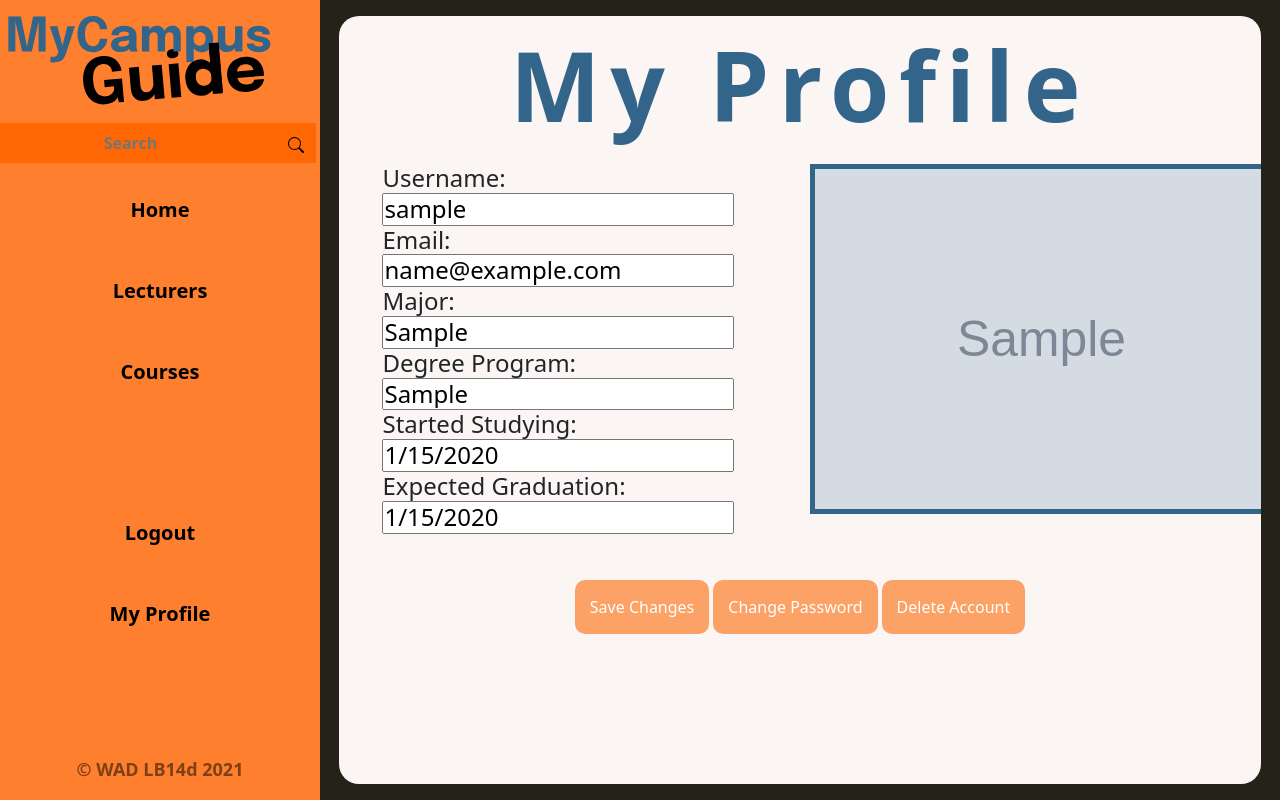
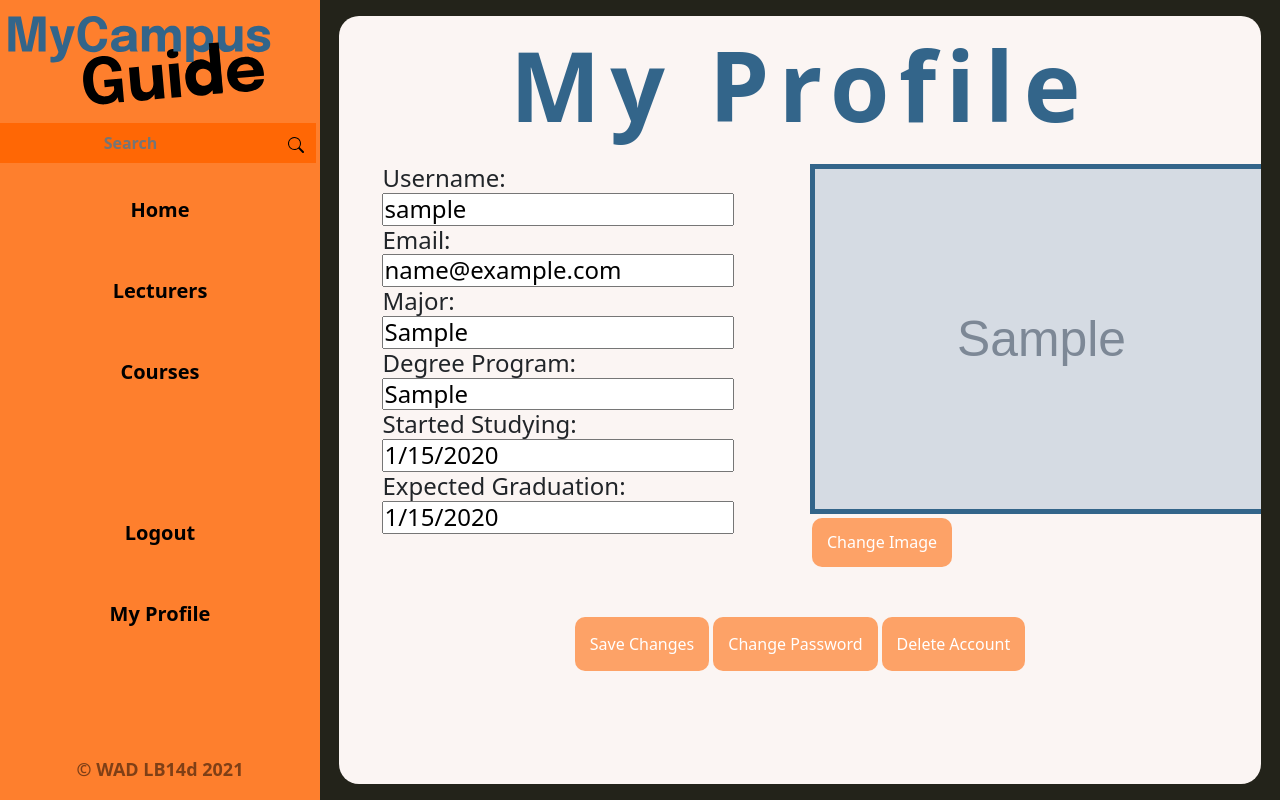
Before and after one commit to WAD2-LB14d/mycampusguide, a Django app: page /guide/myprofile/ in a window 1280 px wide. Run offline with Django 3.2, Linux system fonts and the light colour scheme; a user stored in the database is signed in; tables that the repository leaves empty hold one stand-in row (values such as "Sample post"); grey boxes marked "Sample" are stand-in pictures; some libraries are stand-ins or nearby versions.

Commit message:
Profile change image added

```diff
--- a/my_campus_guide/templates/guide/myprofile.html
+++ b/my_campus_guide/templates/guide/myprofile.html
@@ -52,7 +52,9 @@ h4.pad {
 
 
     {% if profile.picture %}
-      <img src="{{ profile.picture.url }}" alt="Profile Image" class="trending lecturer_image">
+      <img src="{{ profile.picture.url }}" alt="Profile Image" class="trending lecturer_image"> </br >
+      <label for="files" class="standard_button">Change Image</label>
+      <input type="file" id="files" name="picture" value="Change image" style="display:none"/>
     {% else %}
       No picture uploaded
       <input type="file" name="picture" value="Upload an image" />
```
